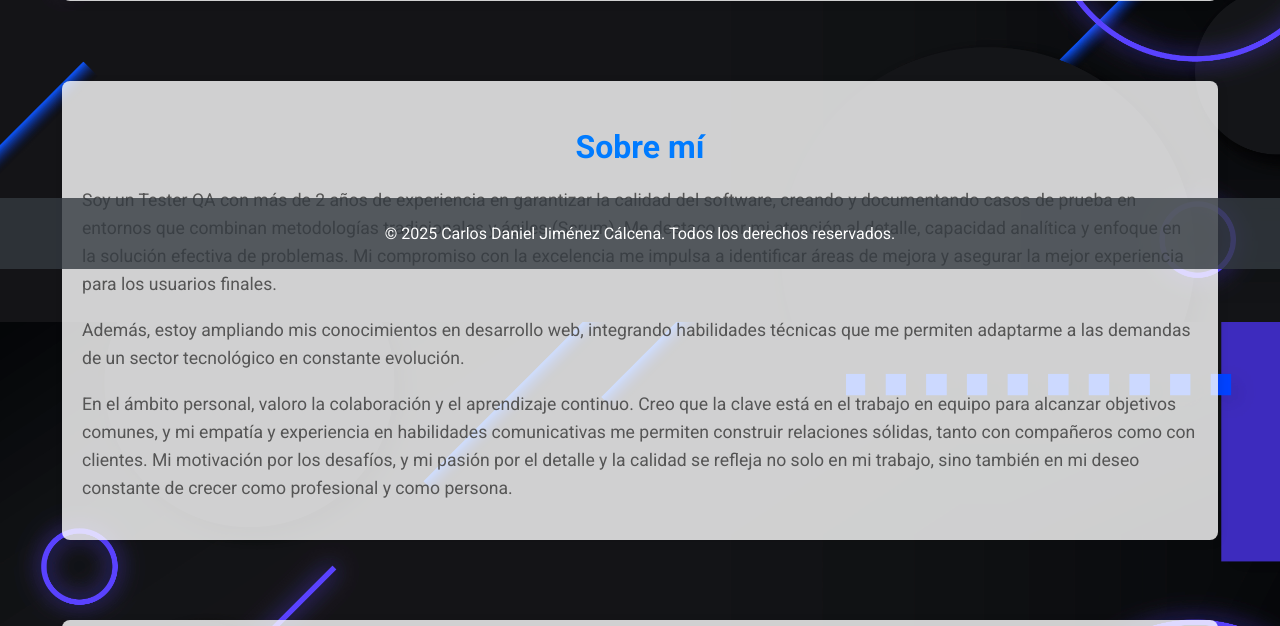
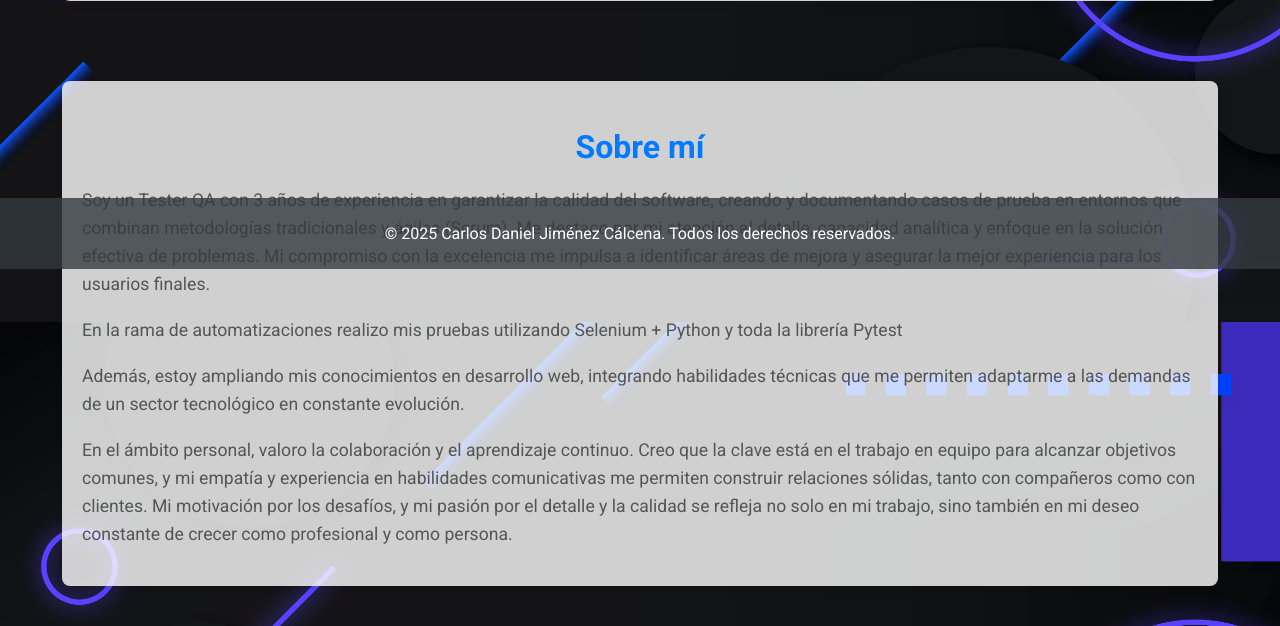
Before and after one commit to CarlosDaniel661/MiPorfolio, a Flask app: page / in a window 1280 px wide. Shown: the part 531-1157 px from the top of the page. Run offline with Flask 3, Linux system fonts and the light colour scheme; some libraries are stand-ins or nearby versions.

Commit message:
Actualizacion

```diff
--- a/app/templates/index.html
+++ b/app/templates/index.html
@@ -12,9 +12,10 @@
 
 <section id="about">
     <h1 class="text-center">Sobre mí</h1>
-    <p>     Soy un Tester QA con más de 2 años de experiencia en garantizar la calidad del software, creando y documentando casos de prueba en entornos que combinan metodologías tradicionales y ágiles (Scrum).
+    <p>     Soy un Tester QA con 3 años de experiencia en garantizar la calidad del software, creando y documentando casos de prueba en entornos que combinan metodologías tradicionales y ágiles (Scrum).
        Me destaco por mi atención al detalle, capacidad analítica y enfoque en la solución efectiva de problemas. Mi compromiso con la excelencia me impulsa a identificar áreas de mejora y asegurar la mejor
        experiencia para los usuarios finales.</p>
+    <p>     En la rama de automatizaciones realizo mis pruebas utilizando Selenium + Python y toda la librería Pytest</p>
     <p>     Además, estoy ampliando mis conocimientos en desarrollo web, integrando habilidades técnicas que me permiten adaptarme a las demandas de un sector tecnológico en constante evolución.</p>
     <p>     En el ámbito personal, valoro la colaboración y el aprendizaje continuo. Creo que la clave está en el trabajo en equipo para alcanzar objetivos comunes, y mi empatía y experiencia en habilidades comunicativas
        me permiten construir relaciones sólidas, tanto con compañeros como con clientes. Mi motivación por los desafíos, y mi pasión por el detalle y la calidad se refleja no solo en mi trabajo, sino también en mi
```
